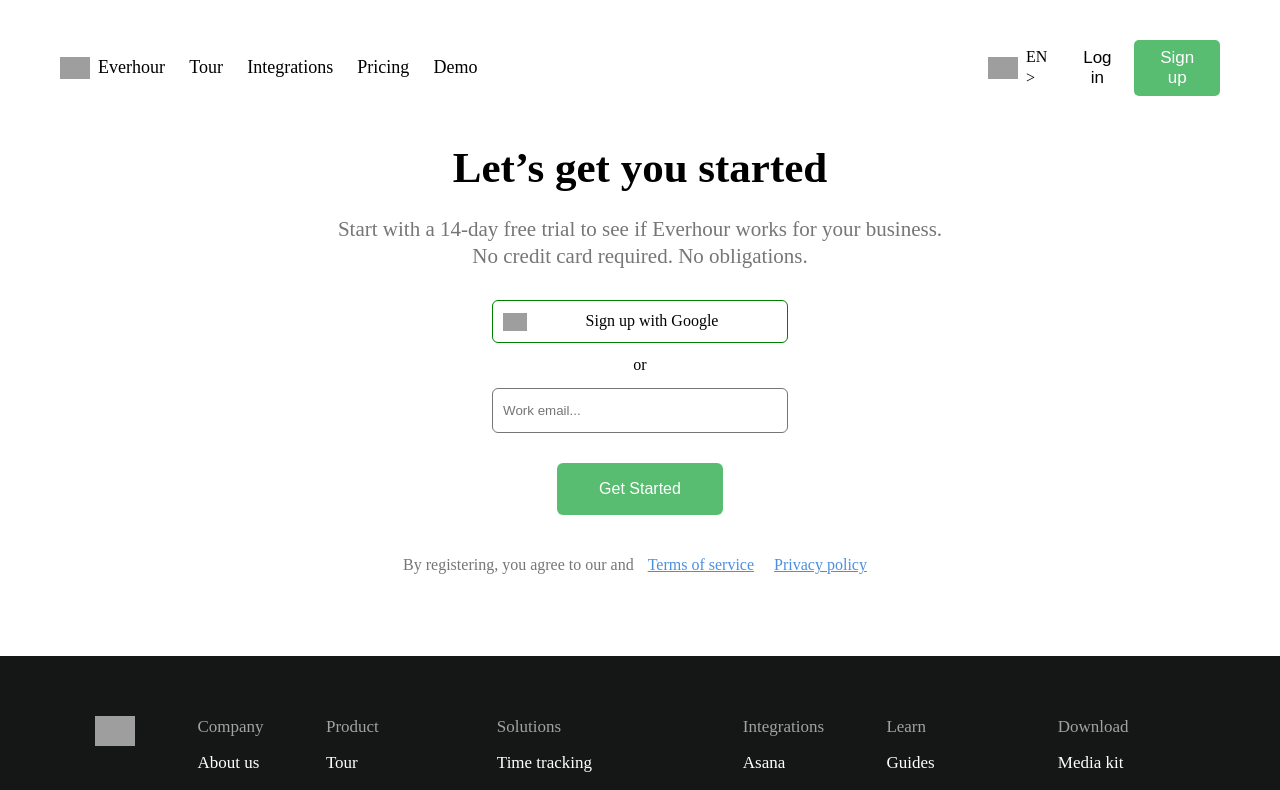
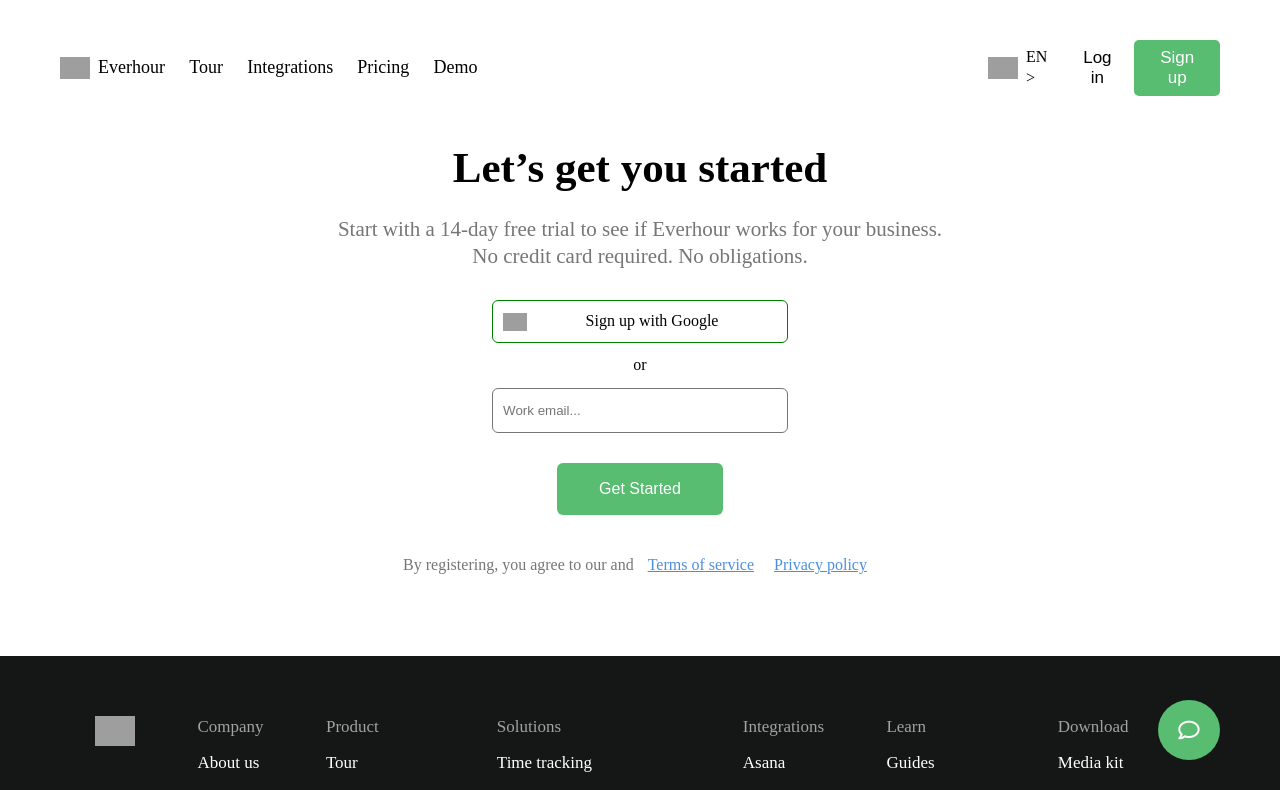
Before and after one commit to ashish8796/everhour-clone, a React (Create React App) app: page /signup in a window 1280 px wide. Shown: the top 790 px of the page. Built offline with nearby package versions, Linux system fonts and the light colour scheme; grey boxes are pictures that could not be loaded.

Commit message:
chatbot added in signup page

```diff
--- a/src/Components/Auth/Signup/Signup.jsx
+++ b/src/Components/Auth/Signup/Signup.jsx
@@ -1,6 +1,7 @@
 import React from 'react'
 import { Link } from 'react-router-dom'
 import styled from 'styled-components'
+import { Chatbot } from '../../Chatbot/Chatbot'
 import Footer from '../../Footer/Footer'
 import { Navbar } from '../../Navbar/Navbar'
 
@@ -8,6 +9,7 @@
   return(
     <div>
        <Navbar />
+       <Chatbot />
        <Headings>
           <h1>Let’s get you started</h1>
           <h3>Start with a 14-day free trial to see if Everhour works for your business. <br/>
```
